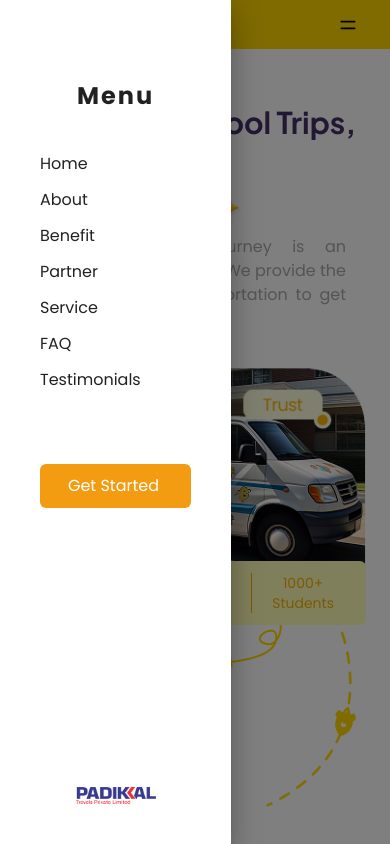
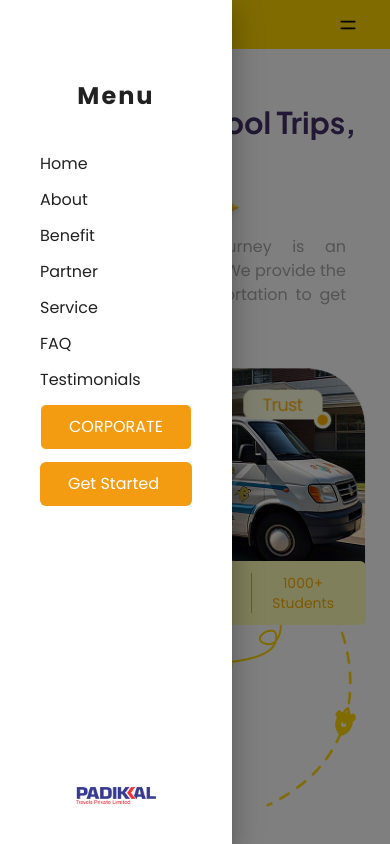
Before and after one commit to axolotron-ai/padikkal, a Next.js app in the folder web/: page / in a window 390 px wide. Both pictures are taken after a click on the element 348 px from the left and 24 px from the top of the page. Shown: the top 844 px of the page. Built offline with nearby package versions, Linux system fonts and the light colour scheme.

Commit message:
feat:nav update

```diff
--- a/web/src/components/ui/NavbarComponent.jsx
+++ b/web/src/components/ui/NavbarComponent.jsx
@@ -104,10 +104,10 @@ const NavbarComponent = () => {
                 Testimonials
               </Link>
               <Link
-                href={"/#contact"}
-                className="hover:text-black duration-200 text-white border-2 py-[10px] px-7 rounded-md"
+                href={"https://corporate.padikkaltravels.com/"}
+                className="hover:text-black duration-200 text-white border border-white bg-yc py-[10px] px-7 rounded-md"
               >
-                Get Started
+                CORPORATE
               </Link>
               <Link
                 href={"/#contact"}
```
